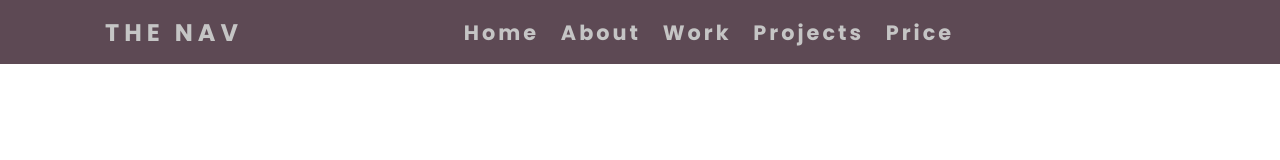
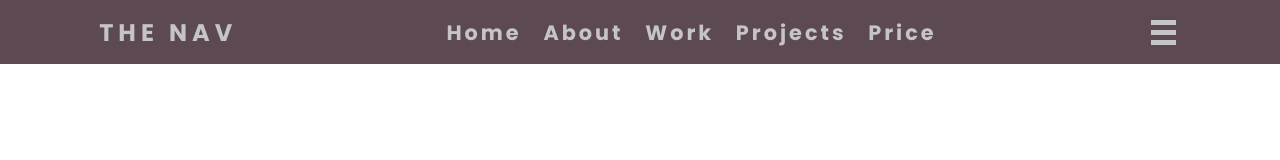
Before and after one commit to Miguel-EpicJS/My-website-template, a plain HTML site: page respNavBar/index.html in a window 1280 px wide. Drawn offline with Linux system fonts and the light colour scheme.

Commit message:
Style for all the divs inside burger

```diff
--- a/respNavBar/style.css
+++ b/respNavBar/style.css
@@ -38,3 +38,10 @@ nav ul a{
 nav ul a:hover{
     color: rgb(236, 236, 236);
 }
+
+.burger div{
+    width: 25px;
+    height: 5px;
+    background-color: rgb(197, 197, 197);
+    margin: 5px;
+}
```
